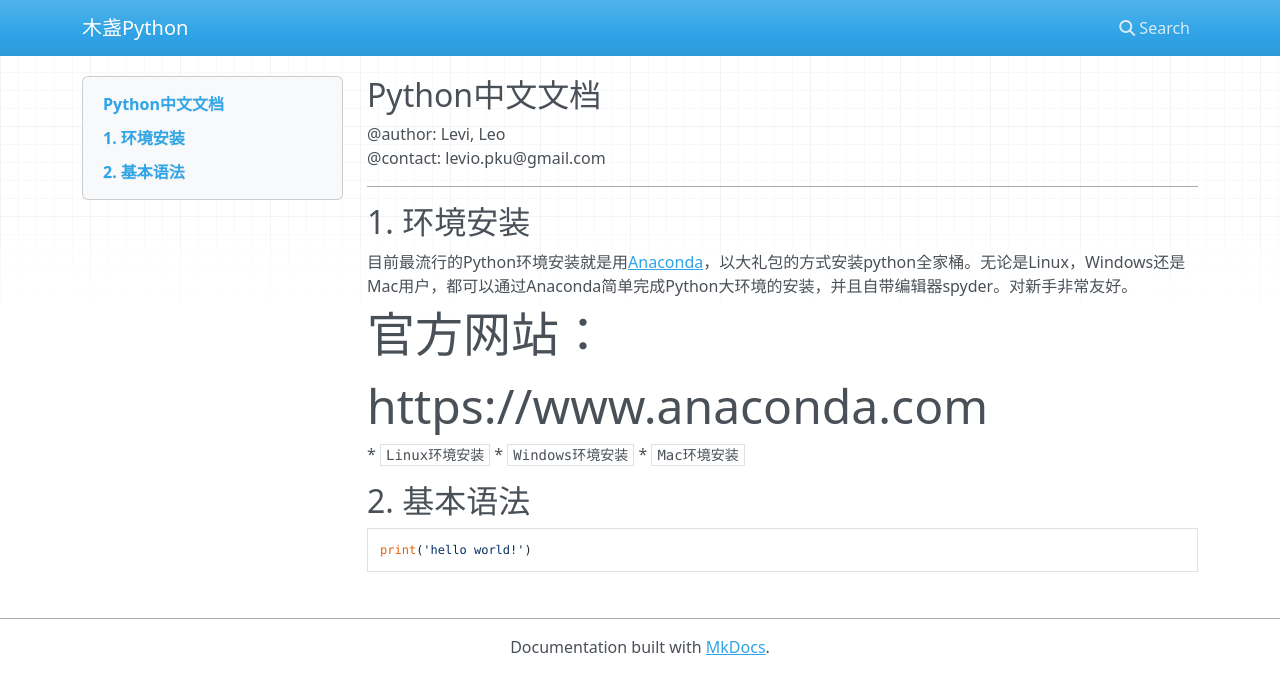
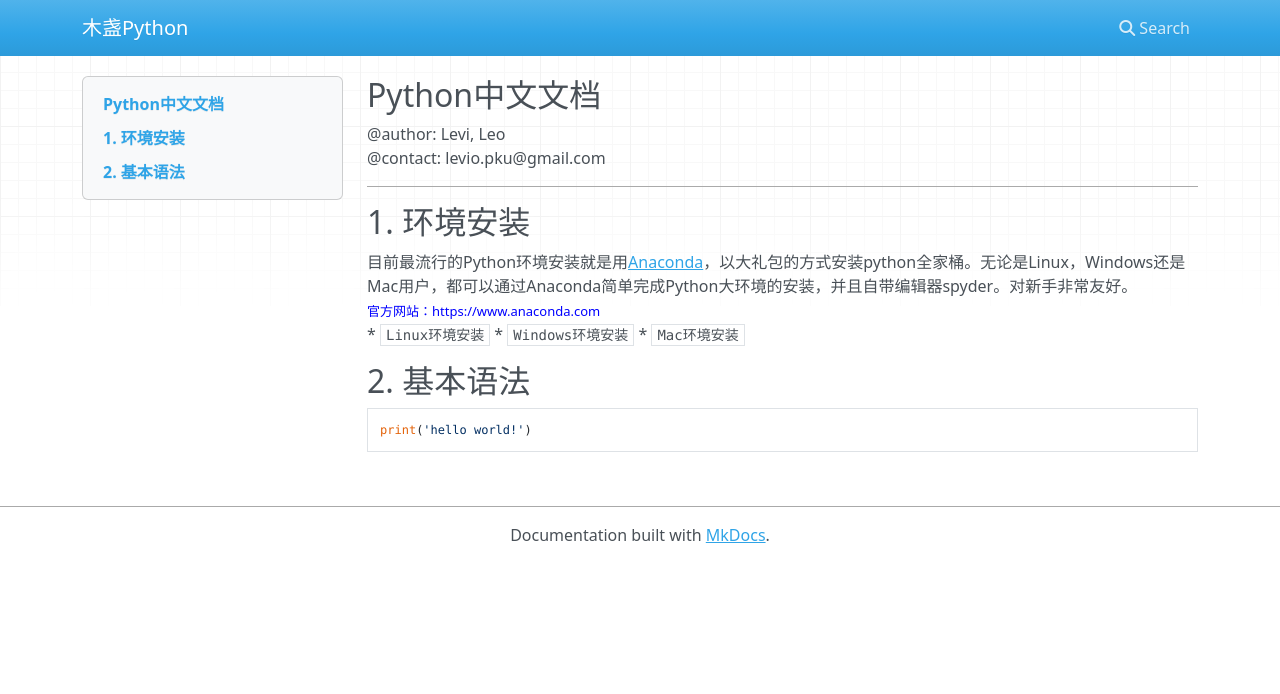
Before and after one commit to leviome/python_doc, an MkDocs documentation site: the page built from docs/index.md, in a window 1280 px wide. Shown: the top 694 px of the page. Built offline with MkDocs 1.6.1, drawn with Linux system fonts in a browser that asks for light colours; nearby versions of some CDN libraries.

Commit message:
modify info

```diff
--- a/docs/index.md
+++ b/docs/index.md
@@ -5,7 +5,7 @@
 ---
 ## 1. 环境安装
 目前最流行的Python环境安装就是用[Anaconda](https://www.anaconda.com)，以大礼包的方式安装python全家桶。无论是Linux，Windows还是Mac用户，都可以通过Anaconda简单完成Python大环境的安装，并且自带编辑器spyder。对新手非常友好。<br>
-<font size=7>官方网站：https://www.anaconda.com </font><br>
+<font size=2 color=blue>官方网站：https://www.anaconda.com </font><br>
 * `Linux环境安装`
 * `Windows环境安装`
 * `Mac环境安装`
```
